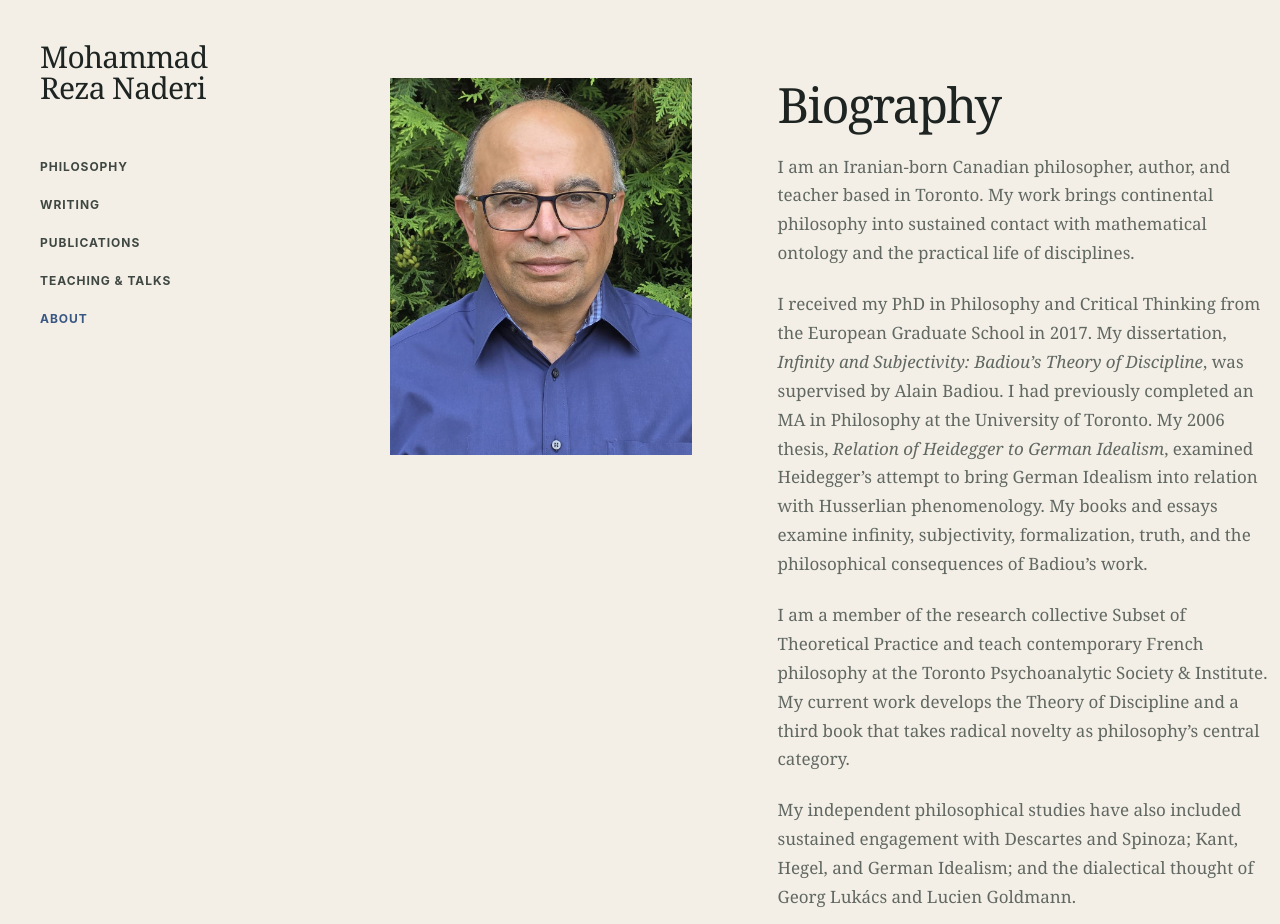
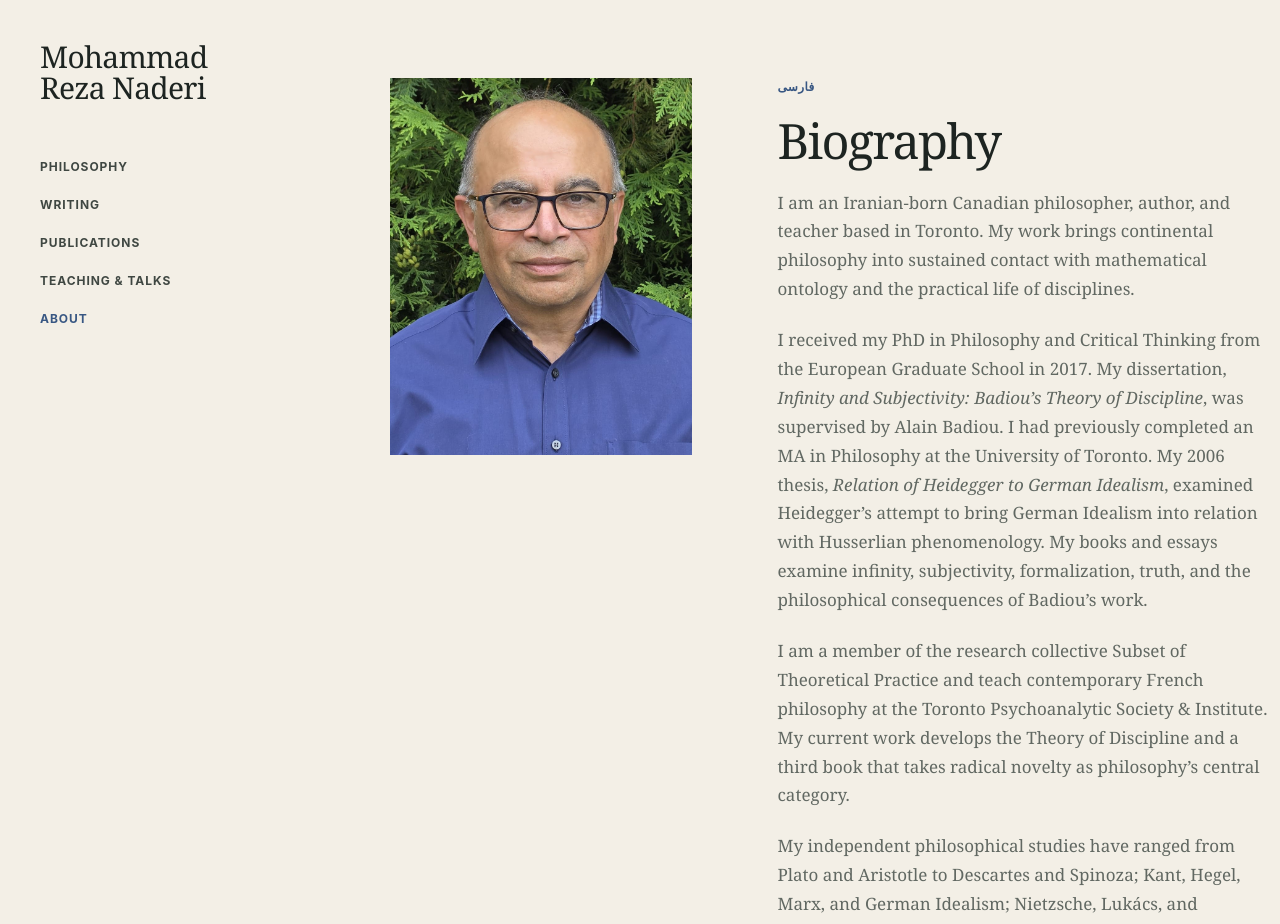
Before and after one commit to mohammad-naderi/mrnaderi.org, a Next.js app: page /about in a window 1280 px wide. Shown: the top 924 px of the page. Built offline with nearby package versions, Linux system fonts and the light colour scheme.

Commit message:
Add Persian About link and broaden intellectual biography

```diff
--- a/app/about/page.tsx
+++ b/app/about/page.tsx
@@ -1,8 +1,15 @@
 import type { Metadata } from "next";
 import Image from "next/image";
+import Link from "next/link";
 import { SiteFooter, SiteHeader } from "@/components/site";
 
-export const metadata: Metadata = { title: "About" };
+export const metadata: Metadata = {
+  title: "About",
+  alternates: {
+    canonical: "/about",
+    languages: { en: "/about", fa: "/about/persian" },
+  },
+};
 
 export default function AboutPage() {
   return (
@@ -22,6 +29,9 @@ export default function AboutPage() {
             />
           </figure>
           <div className="about-prose">
+            <div className="philosophy-language-switch">
+              <Link href="/about/persian">فارسی</Link>
+            </div>
             <h1>Biography</h1>
             <p className="about-lead">
               I am an Iranian-born Canadian philosopher, author, and teacher based
@@ -48,10 +58,10 @@ export default function AboutPage() {
               philosophy’s central category.
             </p>
             <p>
-              My independent philosophical studies have also included sustained
-              engagement with Descartes and Spinoza; Kant, Hegel, and German
-              Idealism; and the dialectical thought of Georg Lukács and Lucien
-              Goldmann.
+              My independent philosophical studies have ranged from Plato and
+              Aristotle to Descartes and Spinoza; Kant, Hegel, Marx, and German
+              Idealism; Nietzsche, Lukács, and Goldmann; and, in contemporary
+              thought, Lacan, Deleuze, and Badiou.
             </p>
             <p>
               These studies developed alongside, rather than after, my education
@@ -70,7 +80,7 @@ export default function AboutPage() {
               During the early 1980s, when opportunities for formal education in
               Iran were severely limited, I also undertook sustained study of
               Islamic philosophy, Persian literature, and mysticism with eminent
-              scholars and masters in these fields, notably Hossein Elhai Ghomshei.
+              scholars and masters in these fields, notably Dr. Hossein Elahi Ghomshei.
               My association with him continued over several decades, becoming an
               important part of my intellectual and personal life and bringing with
               it a circle of friendships and conversations that remained part of my
```
